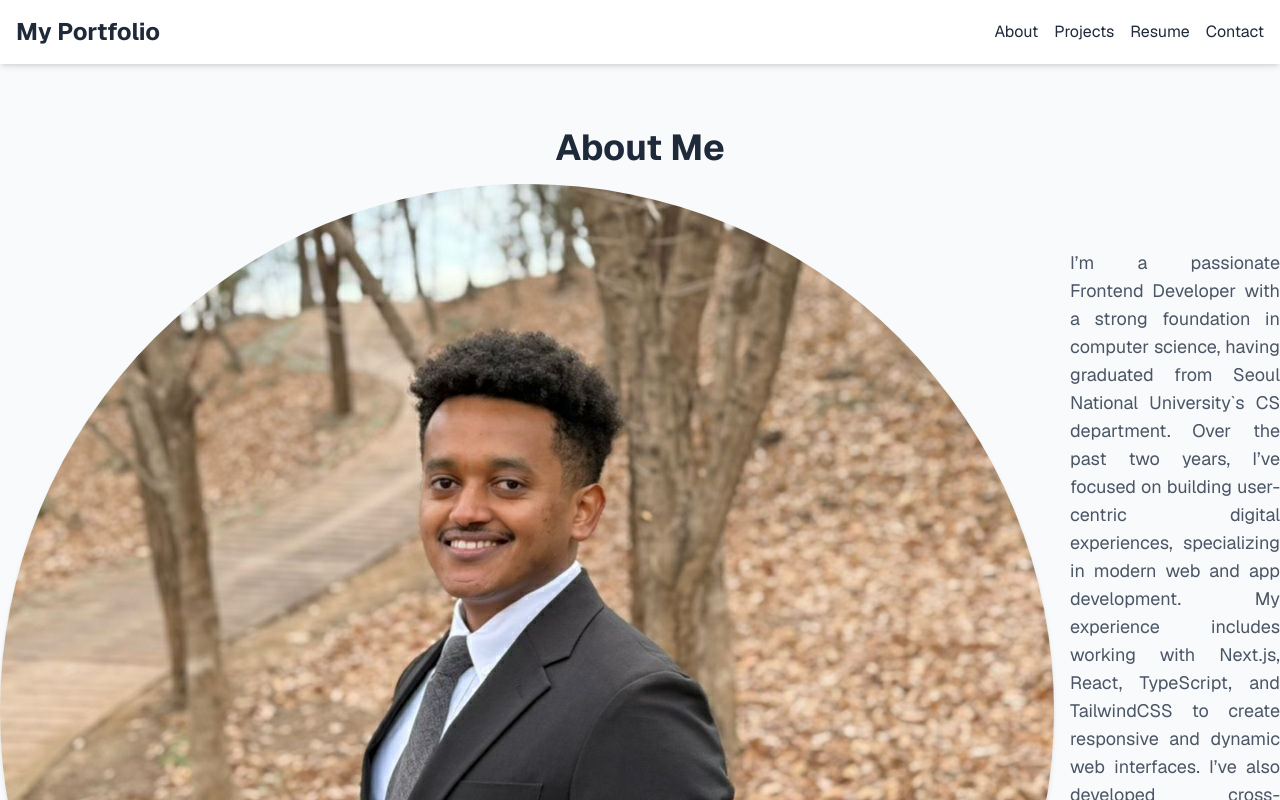
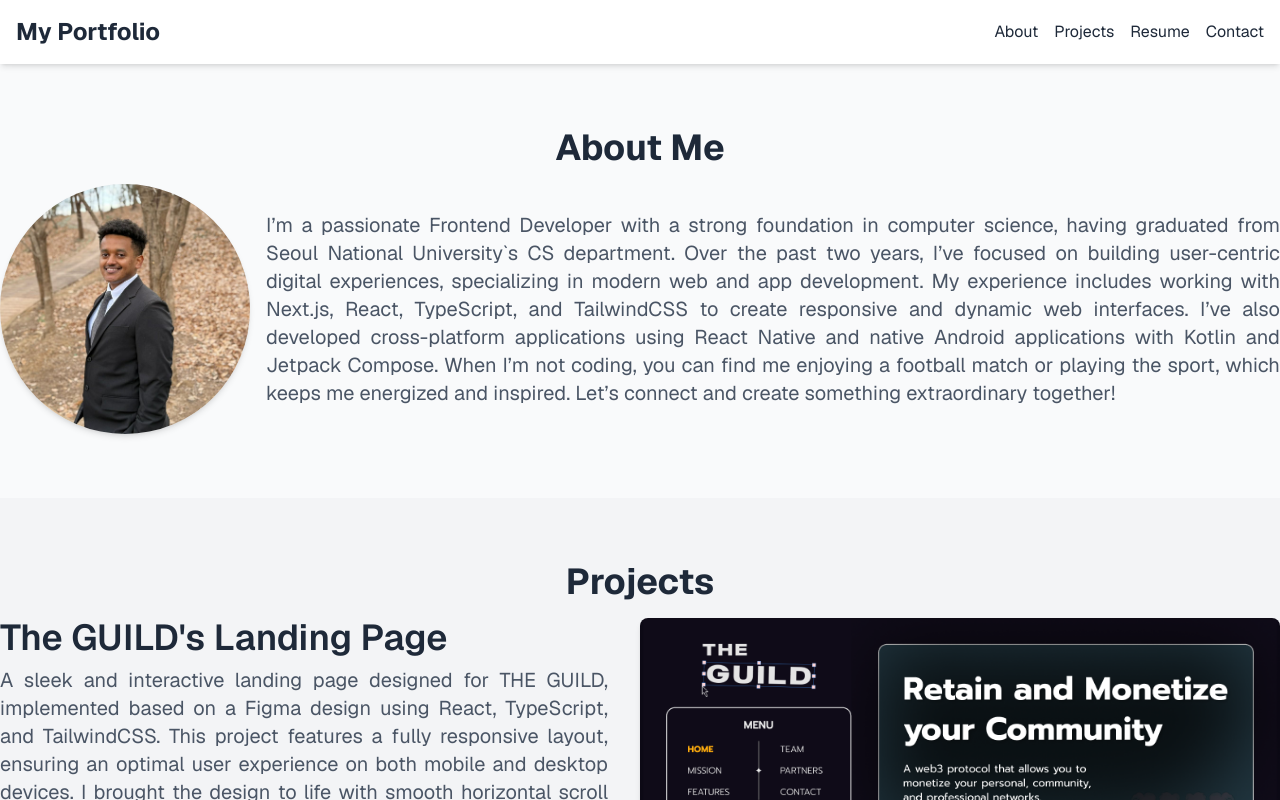
Before and after one commit to dawitfamanu/my-portfolio, a Next.js app: page / in a window 1280 px wide. Shown: the top 800 px of the page. Built offline with nearby package versions, Linux system fonts and the light colour scheme.

Commit message:
adjust profile image size and resume file

```diff
--- a/src/app/page.tsx
+++ b/src/app/page.tsx
@@ -100,11 +100,11 @@ export default function Home() {
               <Image
                 src={profilepic}
                 alt="Profile Picture"
-                className="w-fit h-fit rounded-full object-cover shadow-md"
-                width={200}
-                height={200}
+                className="rounded-full object-cover shadow-md"
+                width={250}
+                height={270}
               />
-              <p className="text-lg text-gray-600 text-justify">
+              <p className="text-xl text-gray-600 text-justify">
                 I’m a passionate Frontend Developer with a strong foundation in
                 computer science, having graduated from Seoul National
                 University`s CS department. Over the past two years, I’ve
@@ -162,7 +162,7 @@ export default function Home() {
           <div className="container mx-auto text-center">
             <h2 className="text-4xl font-bold mb-4">Resume</h2>
             <a
-              href="/src/app/assets/Dawit_resume.pdf"
+              href="/Dawit_resume.pdf"
               target="_blank"
               rel="noopener noreferrer"
               className="text-lg text-gray-600 underline"
```
Also changed, not shown: 1 other file (tests, documents, lock files or other folders).
